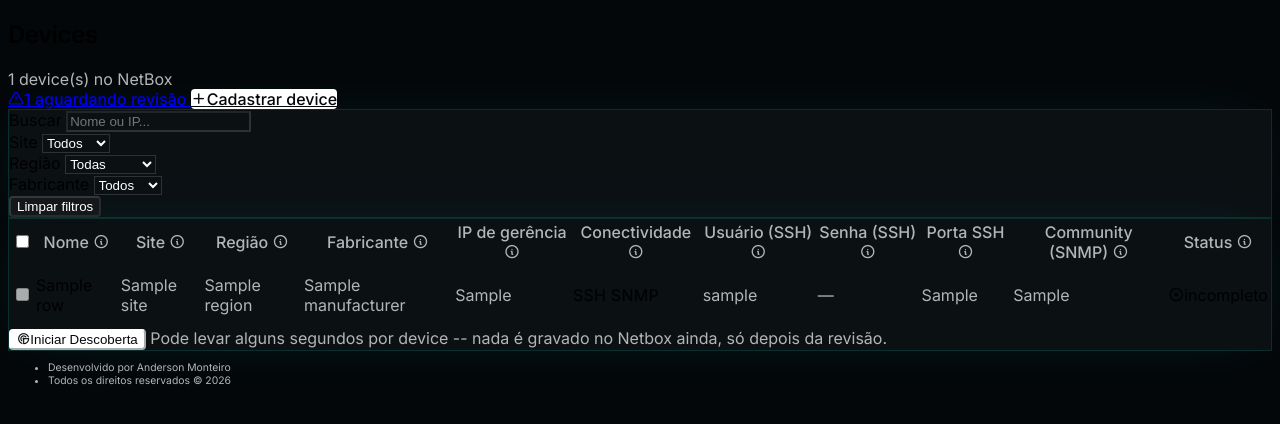
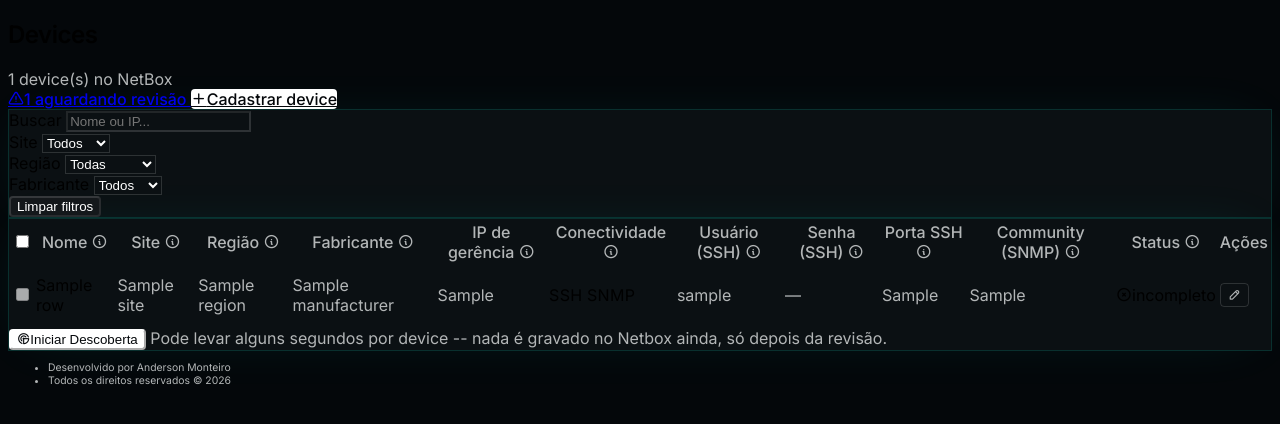
Before and after one commit to andersmonteiro/netbox-2.0, a Flask app: template discovery-ui/templates/dashboard.html in a window 1280 px wide. Shown: the part 55-479 px from the top of the page. Run offline with Flask 3, Linux system fonts and the light colour scheme; the template is opened without the code that fills it: most values are stand-ins (such as "Sample title", 1, 10 or a date in 2020); some libraries are stand-ins or nearby versions.

Commit message:
feat(dashboard): edição em lote por linha (botão Editar/Salvar/Cancelar)
Troca o clique-por-campo-com-auto-save-no-blur por um botão de lápis
por linha (nova coluna Ações, inspirada no padrão de edição inline do
próprio NetBox) que abre TODOS os campos editáveis daquela linha de
uma vez -- Nome, Site, Fabricante, IP, usuário/senha/porta SSH,
community SNMP. O operador preenche o que quiser e confirma com ✓
(salva tudo numa request só, dispara a checagem de conectividade se
necessário); ✕ ou Esc cancela e restaura a linha como veio do
servidor, sem gravar nada.

Antes, cada campo salvava sozinho ao perder o foco, trocando a linha
inteira (replaceRow) a CADA campo editado -- em edições de vários
campos seguidos isso dava um 'refresh' visual repetido e incômodo.
Region continua só leitura (herdada do Site, sem mudança de
comportamento).

wireCell() removida (clique-por-campo não existe mais); saveRow() e
replaceRow() mantidas quase iguais, só mudou QUANDO são chamadas.

```diff
--- a/discovery-ui/templates/_device_row.html
+++ b/discovery-ui/templates/_device_row.html
@@ -1,10 +1,10 @@
 {# Uma linha da tabela de devices do dashboard -- extraído pra template
    próprio (em vez de ficar só inline em dashboard.html) porque também é
    renderizado sozinho pelo endpoint /device/<id>/row, chamado pelo JS
-   depois de uma edição inline pra atualizar só aquela linha sem recarregar
-   a página inteira (ver saveRow() em dashboard.html). Espera as mesmas
-   variáveis de contexto que dashboard.html já tem: r, sites, device_types,
-   platforms. #}
+   depois de uma edição salva (ou cancelada) pra atualizar só aquela
+   linha sem recarregar a página inteira (ver saveRow()/cancelRowEdit()
+   em dashboard.html). Espera as mesmas variáveis de contexto que
+   dashboard.html já tem: r, sites, device_types, platforms. #}
 <tr
   class="dev-row"
   data-id="{{ r.id }}"
@@ -18,15 +18,15 @@
   <td>
     <input
       type="checkbox" class="form-check-input m-0 dev-cb" name="device_ids" value="{{ r.id }}"
-      {% if not r.ready %}disabled title="{{ r.not_ready_reason or 'Configure o método de descoberta antes (clique nos campos da linha pra editar)' }}"{% endif %}
+      {% if not r.ready %}disabled title="{{ r.not_ready_reason or 'Configure o método de descoberta antes (clique no lápis da linha pra editar)' }}"{% endif %}
     >
   </td>
   <td>
-    <span class="view-val click-edit" tabindex="0">{{ r.name }}</span>
+    <span class="view-val">{{ r.name }}</span>
     <input type="text" class="edit-val form-control form-control-sm" value="{{ r.name }}" style="display:none">
   </td>
   <td>
-    <span class="view-val click-edit text-secondary" tabindex="0">{{ r.site or "—" }}</span>
+    <span class="view-val text-secondary">{{ r.site or "—" }}</span>
     <select class="edit-val form-select form-select-sm f-site" style="display:none">
       <option value="">— selecione —</option>
       {% for s in sites %}
@@ -38,7 +38,7 @@
     <span class="region-val text-secondary">{{ r.region or "—" }}</span>
   </td>
   <td>
-    <span class="view-val click-edit text-secondary" tabindex="0">{{ r.manufacturer or "—" }}</span>
+    <span class="view-val text-secondary">{{ r.manufacturer or "—" }}</span>
     <select class="edit-val form-select form-select-sm" style="display:none">
       <option value="">— selecione —</option>
       {% for dt in device_types %}
@@ -47,7 +47,7 @@
     </select>
   </td>
   <td>
-    <span class="view-val click-edit text-secondary" tabindex="0">{{ r.primary_ip or "—" }}</span>
+    <span class="view-val text-secondary">{{ r.primary_ip or "—" }}</span>
     <input type="text" class="edit-val form-control form-control-sm" value="{{ r.primary_ip or '' }}" style="display:none" placeholder="ex: 10.0.0.1">
   </td>
   <td class="proto-cell">
@@ -60,27 +60,27 @@
        test_ssh_connectivity()/test_snmp_connectivity() em
        discovery_core.py); vermelho = testado e falhou (credencial
        errada ou inalcançável) -- passa o mouse pro motivo. O teste
-       roda de novo sozinho sempre que o operador edita a credencial
-       daquele protocolo (ou o IP), sem precisar clicar em nada aqui. #}
+       roda de novo sozinho sempre que o operador salva uma edição que
+       mudou a credencial daquele protocolo (ou o IP). #}
     <span class="badge badge-method {{ 'bg-success-lt' if r.ssh_status == 'ok' else ('bg-red-lt' if r.ssh_status == 'error' else 'bg-secondary-lt') }}"
       {% if r.ssh_status_detail %}title="{{ r.ssh_status_detail }}"{% endif %}>SSH</span>
     <span class="badge badge-method {{ 'bg-success-lt' if r.snmp_status == 'ok' else ('bg-red-lt' if r.snmp_status == 'error' else 'bg-secondary-lt') }}"
       {% if r.snmp_status_detail %}title="{{ r.snmp_status_detail }}"{% endif %}>SNMP</span>
   </td>
   <td>
-    <span class="view-val click-edit text-secondary" tabindex="0">{{ r.cf_username or "—" }}</span>
+    <span class="view-val text-secondary">{{ r.cf_username or "—" }}</span>
     <input type="text" class="edit-val form-control form-control-sm" value="{{ r.cf_username }}" style="display:none" autocomplete="off">
   </td>
   <td>
-    <span class="view-val click-edit text-secondary" tabindex="0">{{ "definida" if r.has_ssh_cred else "—" }}</span>
+    <span class="view-val text-secondary">{{ "definida" if r.has_ssh_cred else "—" }}</span>
     <input type="password" class="edit-val form-control form-control-sm" style="display:none" placeholder="deixe em branco pra manter" autocomplete="new-password">
   </td>
   <td>
-    <span class="view-val click-edit text-secondary" tabindex="0">{{ r.cf_ssh_port or "22" }}</span>
+    <span class="view-val text-secondary">{{ r.cf_ssh_port or "22" }}</span>
     <input type="number" class="edit-val form-control form-control-sm" value="{{ r.cf_ssh_port }}" style="display:none" placeholder="22">
   </td>
   <td>
-    <span class="view-val click-edit text-secondary" tabindex="0">{{ r.cf_snmp_community or "—" }}</span>
+    <span class="view-val text-secondary">{{ r.cf_snmp_community or "—" }}</span>
     <input type="text" class="edit-val form-control form-control-sm" value="{{ r.cf_snmp_community }}" style="display:none" autocomplete="off">
   </td>
   <td>
@@ -90,4 +90,17 @@
       <span class="badge bg-red-lt text-uppercase" title="{{ r.not_ready_reason or '' }}"><i class="ti ti-circle-x me-1"></i>incompleto{% if r.not_ready_reason %} <i class="ti ti-info-circle ms-1"></i>{% endif %}</span>
     {% endif %}
   </td>
+  <td class="text-nowrap">
+    {# Edição em lote (ver setRowEditMode()/wireRow() em dashboard.html):
+       o lápis abre TODOS os campos editáveis da linha de uma vez (em vez
+       do clique-por-campo antigo, que salvava e recarregava a linha a
+       cada campo -- incômodo demais editando vários campos seguidos).
+       ✓ salva tudo numa request só; ✕ cancela e restaura a linha como
+       veio do servidor, sem gravar nada. #}
+    <span class="nbo-row-actions">
+      <button type="button" class="btn btn-icon btn-sm nbo-row-edit-btn" title="Editar"><i class="ti ti-pencil"></i></button>
+      <button type="button" class="btn btn-icon btn-sm nbo-row-save-btn" title="Salvar" style="display:none"><i class="ti ti-check"></i></button>
+      <button type="button" class="btn btn-icon btn-sm nbo-row-cancel-btn" title="Cancelar" style="display:none"><i class="ti ti-x"></i></button>
+    </span>
+  </td>
 </tr>
--- a/discovery-ui/templates/dashboard.html
+++ b/discovery-ui/templates/dashboard.html
@@ -78,6 +78,7 @@
             <th>Porta SSH <i class="ti ti-info-circle text-secondary" title="Padrão 22 se deixar em branco"></i></th>
             <th>Community (SNMP) <i class="ti ti-info-circle text-secondary" title="Community string usada no SNMP (ex: public)"></i></th>
             <th>Status <i class="ti ti-info-circle text-secondary" title="Se o device tem tudo configurado pra rodar a descoberta"></i></th>
+            <th class="w-1">Ações</th>
           </tr>
         </thead>
         <tbody>
@@ -103,9 +104,6 @@
 
 {% if rows %}
 <style>
-  .click-edit { cursor: pointer; border-bottom: 1px dashed transparent; }
-  .click-edit:hover, .click-edit:focus { border-bottom-color: var(--nbo-accent); outline: none; }
-
   /* Mais respiro vertical entre as linhas -- table-sm (Tabler/Bootstrap)
      usa um padding bem apertado por padrão, o que deixava os chips de
      Método e os badges de Status "grudados" nas linhas vizinhas. */
@@ -120,6 +118,23 @@
      que tá processando em vez de parecer que a tela travou/recarregou
      do nada quando a linha troca de repente ao final. */
   #devices-table > tbody > tr.nbo-row-saving { opacity: .5; pointer-events: none; transition: opacity .15s ease; }
+
+  /* Botões de Editar/Salvar/Cancelar por linha (ver setRowEditMode() no
+     JS abaixo) -- ícone discreto no tom neutro do tema, acento teal só
+     no hover/confirmação, pra não competir visualmente com os badges de
+     Status/Conectividade da mesma linha. */
+  .nbo-row-actions { display: inline-flex; gap: .25rem; }
+  .nbo-row-actions .btn { padding: .25rem .45rem; line-height: 1; }
+  .nbo-row-edit-btn, .nbo-row-cancel-btn {
+    background: transparent; border: 1px solid rgba(255,255,255,.14); color: var(--nbo-text-muted);
+  }
+  .nbo-row-edit-btn:hover { color: var(--nbo-accent); border-color: var(--nbo-accent); }
+  .nbo-row-cancel-btn:hover { color: var(--tblr-red); border-color: var(--tblr-red); }
+  .nbo-row-save-btn { background: var(--nbo-accent); border: 1px solid var(--nbo-accent); color: #04070a; }
+  .nbo-row-save-btn:hover { opacity: .85; }
+  [data-bs-theme=light] .nbo-row-edit-btn, [data-bs-theme=light] .nbo-row-cancel-btn {
+    border-color: rgba(0,0,0,.16); color: var(--nbo-text-muted);
+  }
 </style>
 <script>
 (function () {
@@ -198,15 +213,19 @@
   });
 
   // ------------------------------------------------------------------
-  // Clique-pra-editar: cada campo vira input/select só quando clicado,
-  // sem botão de editar separado. Confirma salvando (Enter ou clicar
-  // fora com o valor mudado); Esc cancela sem salvar.
+  // Edição em lote por linha: o lápis (nbo-row-edit-btn) abre TODOS os
+  // campos editáveis da linha de uma vez -- sem sair da página, sem
+  // popup. O operador preenche o que quiser e confirma com o ✓
+  // (nbo-row-save-btn), que salva tudo numa request só; o ✕
+  // (nbo-row-cancel-btn) ou Esc descarta e restaura a linha como veio
+  // do servidor. Antes disso, cada campo salvava sozinho ao perder o
+  // foco (clique-pra-editar), o que trocava a linha inteira (ver
+  // replaceRow()) a CADA campo -- editando vários campos seguidos
+  // parecia um "refresh" incômodo repetido várias vezes.
   // ------------------------------------------------------------------
 
   function saveRow(tr) {
     var id = tr.dataset.id;
-    var fields = tr.querySelectorAll('.edit-val');
-    var data = new URLSearchParams();
     var nameEl = tr.querySelector('td:nth-child(2) .edit-val');
     var siteEl = tr.querySelector('.f-site');
     var deviceTypeEl = tr.querySelector('td:nth-child(5) .edit-val');
@@ -216,6 +235,7 @@
     var sshPortEl = tr.querySelector('td:nth-child(10) .edit-val');
     var communityEl = tr.querySelector('td:nth-child(11) .edit-val');
 
+    var data = new URLSearchParams();
     data.set('name', (nameEl.value || '').trim());
     data.set('site_id', siteEl.value);
     data.set('device_type_id', deviceTypeEl.value);
@@ -248,7 +268,8 @@
           // de conectividade no servidor (ver test_ssh_connectivity()/
           // test_snmp_connectivity() em discovery_core.py) -- só ele sabe
           // o resultado (verde/vermelho dos badges SSH/SNMP) e o novo
-          // Status ("pronto"/"incompleto").
+          // Status ("pronto"/"incompleto"). A linha nova já volta em modo
+          // "visualização" (é o HTML padrão renderizado pelo servidor).
           return fetch('/device/' + id + '/row')
             .then(function (r) { return r.text(); })
             .then(function (html) {
@@ -269,6 +290,18 @@
       });
   }
 
+  function cancelRowEdit(tr) {
+    // Descarta o que foi digitado/selecionado -- busca a linha de novo
+    // do servidor (fonte de verdade) e substitui, em vez de tentar
+    // reverter campo por campo na mão (mais simples e cobre TODOS os
+    // tipos de campo -- texto, senha, select -- sem duplicar lógica).
+    var id = tr.dataset.id;
+    fetch('/device/' + id + '/row')
+      .then(function (r) { return r.text(); })
+      .then(function (html) { replaceRow(tr, html); })
+      .catch(function () { setRowEditMode(tr, false); });
+  }
+
   function parseRowHtml(html) {
     var tbody = document.createElement('tbody');
     tbody.innerHTML = html.trim();
@@ -285,54 +318,26 @@
     return newTr;
   }
 
-  function wireCell(td, tr) {
-    var viewEl = td.querySelector('.view-val');
-    var editEl = td.querySelector('.edit-val');
-    if (!viewEl || !editEl) return;
-
-    function enterEdit() {
-      viewEl.style.display = 'none';
-      editEl.style.display = '';
-      editEl.focus();
-      if (editEl.select) editEl.select();
-    }
-
-    var startValue = editEl.value;
-
-    function exitEdit(commit) {
-      if (commit) {
-        saveRow(tr);
-      } else {
-        editEl.value = startValue;
-        viewEl.style.display = '';
-        editEl.style.display = 'none';
+  function setRowEditMode(tr, editing) {
+    tr.querySelectorAll('td').forEach(function (td) {
+      var viewEl = td.querySelector('.view-val');
+      var editEl = td.querySelector('.edit-val');
+      if (!viewEl || !editEl) return;
+      viewEl.style.display = editing ? 'none' : '';
+      editEl.style.display = editing ? '' : 'none';
+    });
+    var editBtn = tr.querySelector('.nbo-row-edit-btn');
+    var saveBtn = tr.querySelector('.nbo-row-save-btn');
+    var cancelBtn = tr.querySelector('.nbo-row-cancel-btn');
+    if (editBtn) editBtn.style.display = editing ? 'none' : '';
+    if (saveBtn) saveBtn.style.display = editing ? '' : 'none';
+    if (cancelBtn) cancelBtn.style.display = editing ? '' : 'none';
+    if (editing) {
+      var firstEdit = tr.querySelector('.edit-val');
+      if (firstEdit) {
+        firstEdit.focus();
+        if (firstEdit.select) firstEdit.select();
       }
-    }
-
-    viewEl.addEventListener('click', enterEdit);
-    viewEl.addEventListener('keydown', function (e) {
-      if (e.key === 'Enter' || e.key === ' ') { e.preventDefault(); enterEdit(); }
-    });
-
-    if (editEl.tagName === 'SELECT') {
-      editEl.addEventListener('change', function () { exitEdit(true); });
-      editEl.addEventListener('blur', function () {
-        if (editEl.style.display === 'none') return;
-        if (editEl.value !== startValue) { exitEdit(true); }
-        else { viewEl.style.display = ''; editEl.style.display = 'none'; }
-      });
-      editEl.addEventListener('keydown', function (e) {
-        if (e.key === 'Escape') { exitEdit(false); }
-      });
-    } else {
-      editEl.addEventListener('keydown', function (e) {
-        if (e.key === 'Enter') { editEl.blur(); }
-        if (e.key === 'Escape') { exitEdit(false); }
-      });
-      editEl.addEventListener('blur', function () {
-        if (editEl.value !== startValue) { exitEdit(true); }
-        else { viewEl.style.display = ''; editEl.style.display = 'none'; }
-      });
     }
   }
 
@@ -345,13 +350,22 @@
         regionVal.textContent = (opt && opt.dataset.region) ? opt.dataset.region : '—';
       });
     }
-    // A célula de Conectividade (.proto-cell, ver _device_row.html) não
-    // tem .view-val/.edit-val -- é só um par de badges estáticos
-    // (SSH/SNMP) coloridos pelo servidor, não editável por clique.
-    // wireCell() já ignora sozinho qualquer <td> sem esses elementos,
-    // então não precisa de nenhum caso especial aqui.
-    tr.querySelectorAll('td').forEach(function (td) {
-      wireCell(td, tr);
+
+    var editBtn = tr.querySelector('.nbo-row-edit-btn');
+    var saveBtn = tr.querySelector('.nbo-row-save-btn');
+    var cancelBtn = tr.querySelector('.nbo-row-cancel-btn');
+    if (editBtn) editBtn.addEventListener('click', function () { setRowEditMode(tr, true); });
+    if (saveBtn) saveBtn.addEventListener('click', function () { saveRow(tr); });
+    if (cancelBtn) cancelBtn.addEventListener('click', function () { cancelRowEdit(tr); });
+
+    // Enter dentro de um campo NÃO pode submeter o form de Descoberta
+    // (a linha inteira fica dentro do <form id="discover-form">) --
+    // só confirma com o botão ✓; Esc cancela igual ao botão ✕.
+    tr.querySelectorAll('.edit-val').forEach(function (editEl) {
+      editEl.addEventListener('keydown', function (e) {
+        if (e.key === 'Enter') { e.preventDefault(); }
+        if (e.key === 'Escape') { cancelRowEdit(tr); }
+      });
     });
   }
 
```
